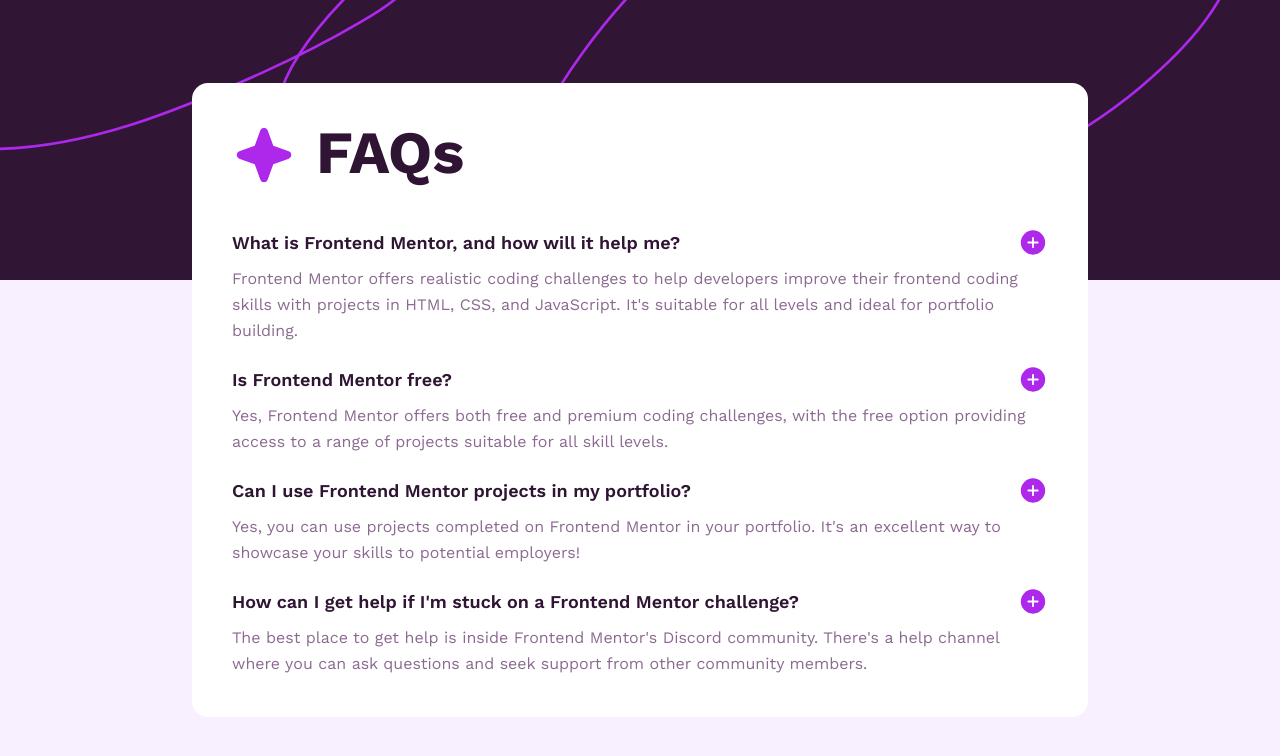
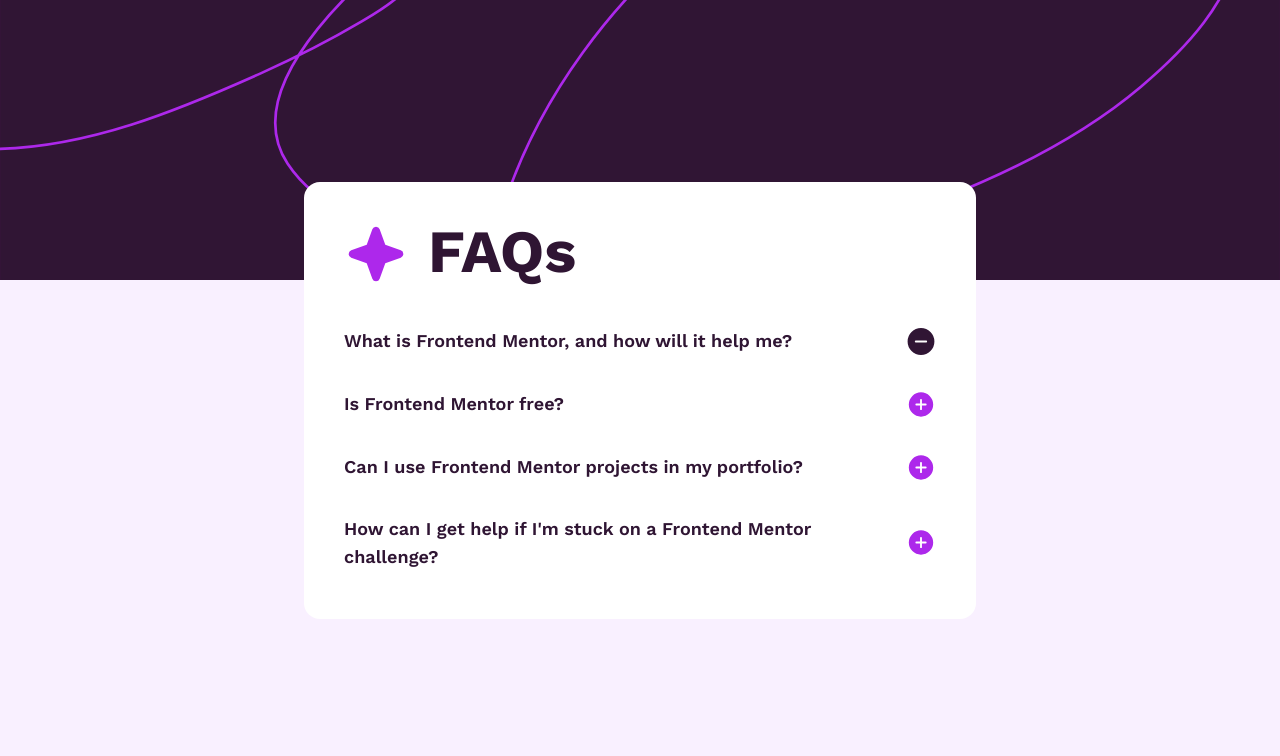
Before and after one commit to rainndev/Front-end-mentor-react, a React (Vite) app: page /faq-accordion in a window 1280 px wide. Shown: the top 756 px of the page. Built offline with nearby package versions, Linux system fonts and the light colour scheme; the HTML template or start-up script is replaced by a standard one.

Commit message:
feat: integrate framer-motion for accordion animations and enhance AccordionItem functionality

```diff
--- a/package.json
+++ b/package.json
@@ -11,6 +11,7 @@
   },
   "dependencies": {
     "@tailwindcss/vite": "^4.0.8",
+    "framer-motion": "^12.4.7",
     "react": "^19.0.0",
     "react-dom": "^19.0.0",
     "react-router-dom": "^7.2.0",
--- a/src/component/AccordionItem.tsx
+++ b/src/component/AccordionItem.tsx
@@ -1,25 +1,49 @@
+import { useRef, useState, useEffect } from "react";
+import { motion } from "framer-motion";
 interface AccordionItemProps {
+  isOpen: boolean;
+  onToggle: () => void;
   title: string;
   desc: string;
 }
 
-const AccordionItem = ({ title, desc }: AccordionItemProps) => {
+const AccordionItem = ({
+  title,
+  desc,
+  isOpen,
+  onToggle,
+}: AccordionItemProps) => {
+  const contentRef = useRef<HTMLDivElement>(null);
+
   return (
     <div>
       {/* Title of accordion item */}
-      <div className="flex justify-between items-center">
+      <div onClick={onToggle} className="flex justify-between items-center">
         <h1 className="text-lg font-semibold text-[hsl(292_42%_14%)]">
           {title}
         </h1>
-        <img
-          src="/public/faq-accordion-kit/assets/images/icon-plus.svg"
+        <motion.img
+          animate={{ rotate: isOpen ? 180 : 0, scale: isOpen ? 1.1 : 1 }}
+          src={`/public/faq-accordion-kit/assets/images/${
+            isOpen ? "icon-minus.svg" : "icon-plus.svg"
+          }`}
           alt=""
         />
       </div>
       {/* Accordion Content  */}
-      <div className="mt-2 leading-relaxed  text-[hsl(292_16%_49%)] ">
-        <p>{desc}</p>
-      </div>
+
+      <motion.div
+        ref={contentRef}
+        initial={{ opacity: 0, maxHeight: 0 }}
+        animate={{
+          opacity: isOpen ? 1 : 0,
+          maxHeight: isOpen ? contentRef.current?.scrollHeight : 0,
+        }}
+        transition={{ duration: 0, ease: "easeInOut" }}
+        className="mt-2 leading-relaxedtext-[hsl(292_16%_49%)] overflow-hidden transition-max-height duration-300 ease-in-out "
+      >
+        <p className="text-[hsl(292_16%_49%)]">{desc}</p>
+      </motion.div>
     </div>
   );
 };
--- a/src/pages/Accordion.tsx
+++ b/src/pages/Accordion.tsx
@@ -1,5 +1,5 @@
 import AccordionItem from "../component/AccordionItem";
-
+import { useState } from "react";
 const data = [
   {
     title: "What is Frontend Mentor, and how will it help me?",
@@ -20,6 +20,12 @@ const data = [
 ];
 
 const Accordion = () => {
+  const [activeIndex, setActiveIndex] = useState(0);
+
+  const HandleToggle = (index: number) => {
+    setActiveIndex(index);
+  };
+
   return (
     <div className="w-screen h-screen bg-[hsl(275_100%_97%)] font-[Work_sans]">
       <div className="relative w-full h-full flex flex-col justify-start items-center">
@@ -34,7 +40,7 @@ const Accordion = () => {
 
         {/* accordion container */}
         <div className="absolute w-full h-full flex justify-center items-center">
-          <div className="max-w-4xl bg-white w-full flex flex-col p-10 rounded-2xl">
+          <div className="max-w-2xl bg-white w-full flex flex-col p-10 rounded-2xl">
             {/* accordion top */}
             <div className="flex justify-start space-x-5">
               <div className="w-16 h-16 flex justify-center items-center">
@@ -49,9 +55,14 @@ const Accordion = () => {
             </div>
 
             {/* accordion bottom */}
-            <div className="mt-10 space-y-5">
-              {data.map((data) => (
-                <AccordionItem {...data} />
+            <div className="mt-10 space-y-6">
+              {data.map((data, i) => (
+                <AccordionItem
+                  key={i}
+                  {...data}
+                  isOpen={activeIndex === i}
+                  onToggle={() => HandleToggle(i)}
+                />
               ))}
             </div>
           </div>
```
Also changed, not shown: 1 other file (tests, documents, lock files or other folders).
